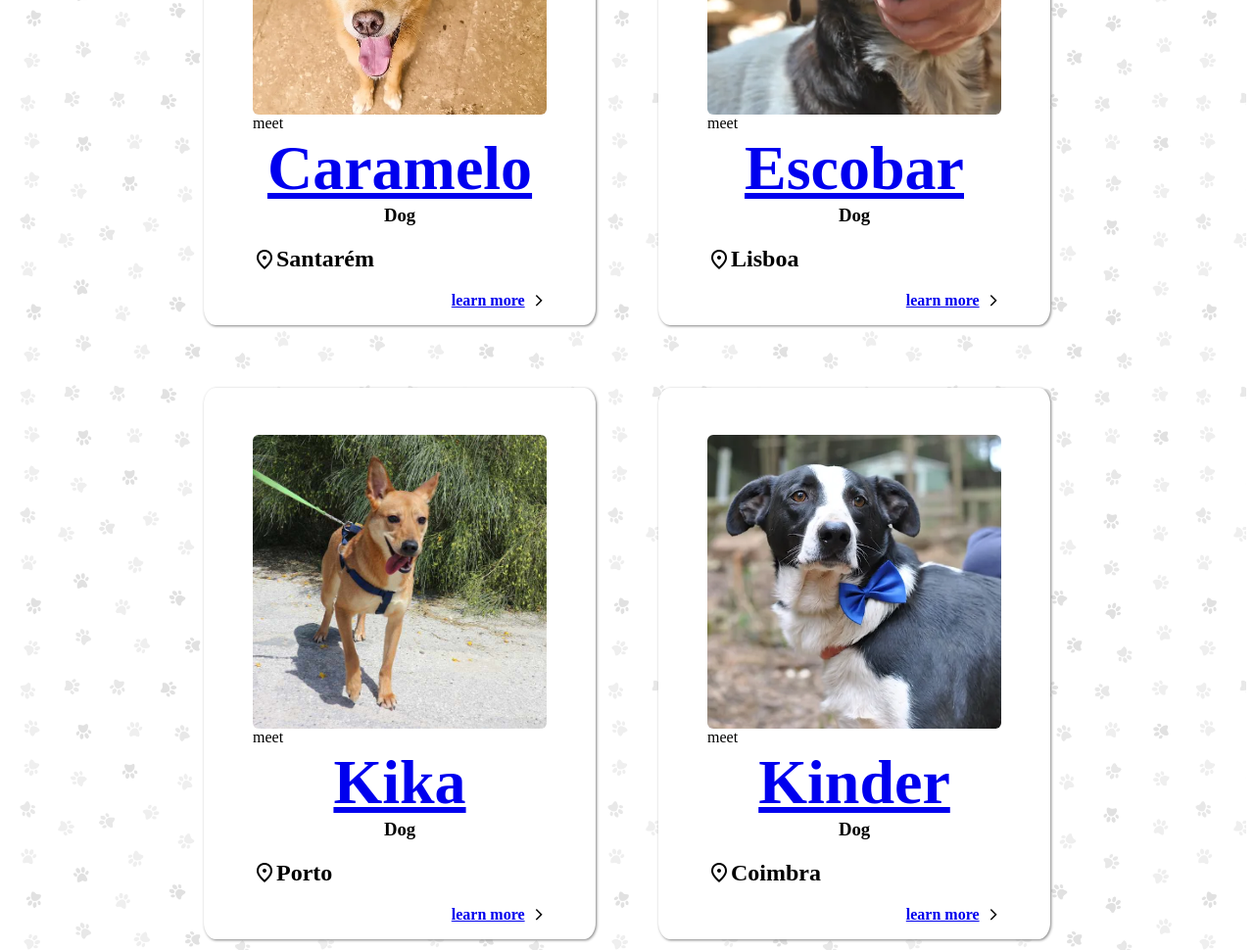
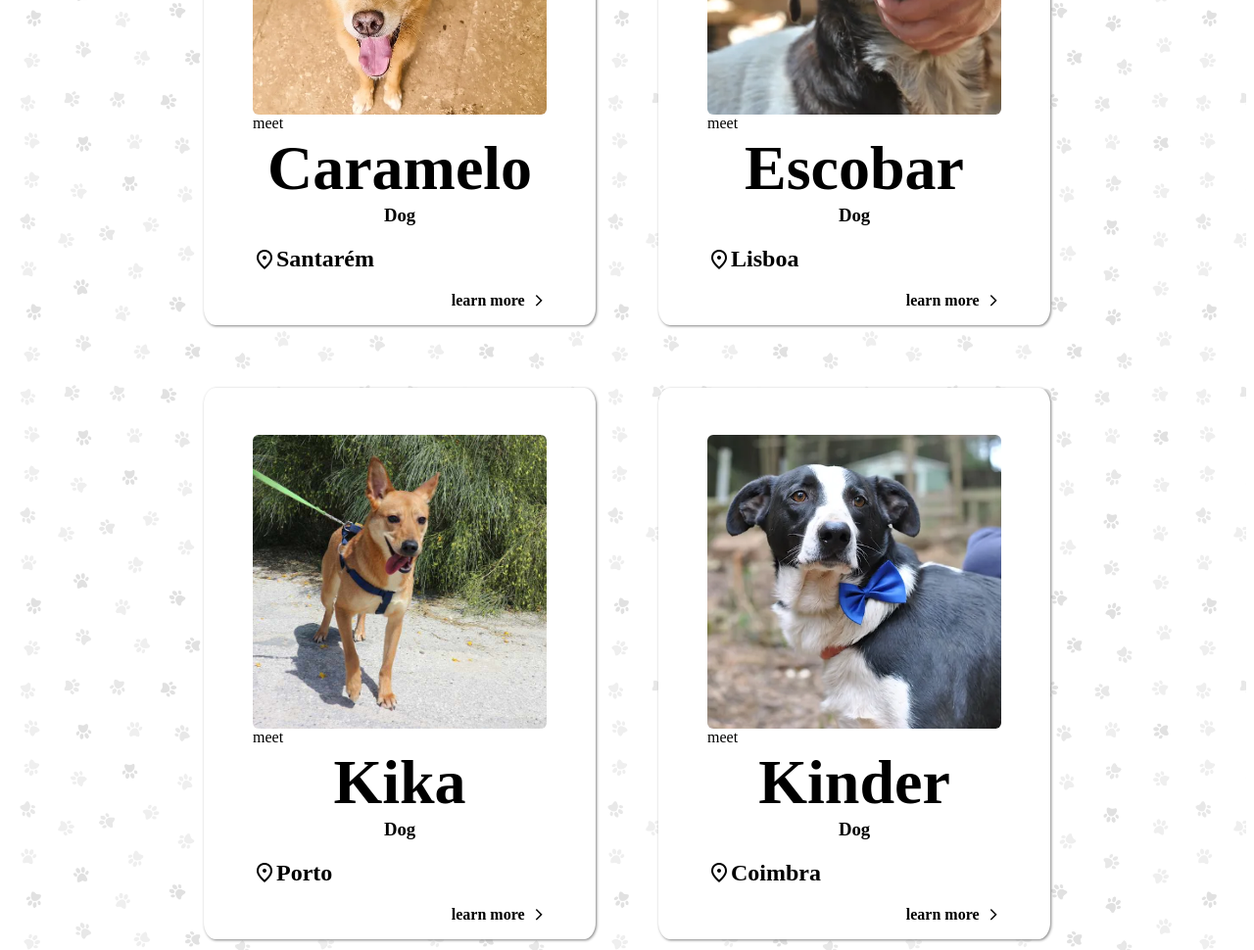
Before and after one commit to INF22TIG20/Report_TIM1, a plain HTML site: page index.html in a window 1280 px wide. Shown: the part 940-1910 px from the top of the page at 98% size. Drawn offline with nearby package versions, Linux system fonts and the light colour scheme.

Commit message:
text decoration removed pets cards

```diff
--- a/src/css/style.css
+++ b/src/css/style.css
@@ -143,6 +143,12 @@ header nav button {
 .info-pet h1 {
   margin: 0;
   font-size: 4rem;
+  text-decoration: none;
+}
+
+.info-pet a{
+  text-decoration: none;
+  color: black;
 }
 
 .info-pet h3 {
```
